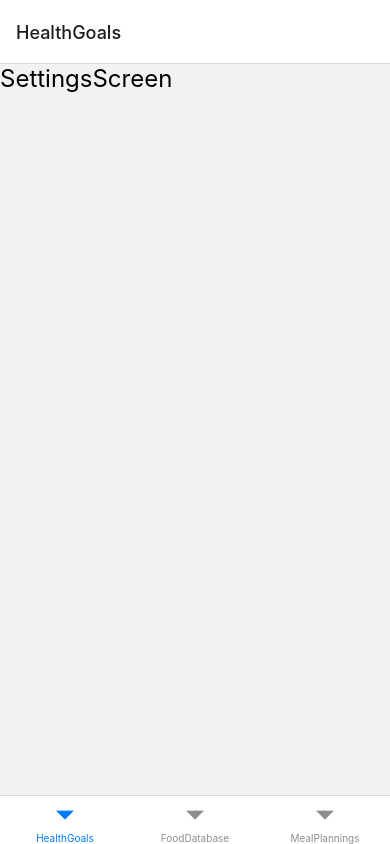
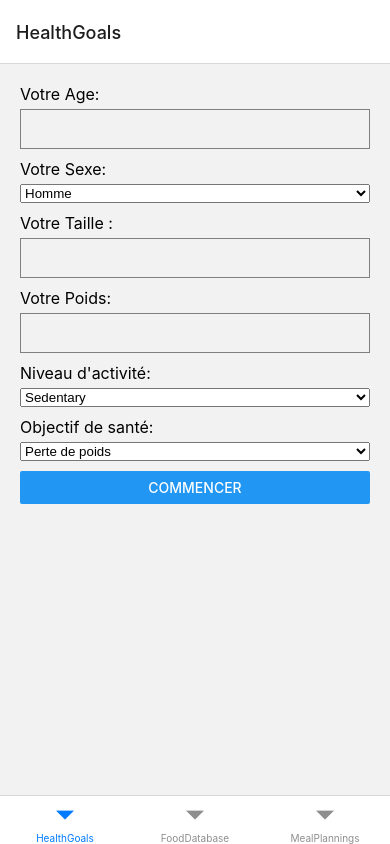
Before and after one commit to HNConan/ReactProject, a React Native app in the folder Project/: screen /HealthGoals in a window 390 px wide. Built offline with nearby package versions, Linux system fonts and the light colour scheme.

Commit message:
Début HealthGoals

```diff
--- a/Project/Screen/HealthGoals.js
+++ b/Project/Screen/HealthGoals.js
@@ -1,13 +1,115 @@
-import React from 'react';
-import { View, Text, Button } from 'react-native';
+import React, {useState} from 'react';
+import {StyleSheet, View,Text,TextInput, Button } from 'react-native';
+import {Picker} from '@react-native-picker/picker';
+import { TouchableWithoutFeedback } from 'react-native';
+import { Keyboard } from 'react-native';
 
-const HealthGoals = ({ navigation }) => {
+const handleDismissKeyboard = () => {
+  Keyboard.dismiss();
+};
+
+
+const HealthGoals = () => {
+  const [age, setAge] = useState('');
+  const [gender, setGender] = useState('');
+  const [height, setHeight] = useState('');
+  const [weight, setWeight] = useState('');
+  const [activityLevel, setActivityLevel] = useState('');
+  const [healthGoal, setHealthGoal] = useState('');
+
+  const handleSubmit = () => {
+    console.log('Form submitted!');
+    console.log('Age:', age);
+    console.log('Gender:', gender);
+    console.log('Height:', height);
+    console.log('Weight:', weight);
+    console.log('Activity Level:', activityLevel);
+    console.log('Health Goal:', healthGoal);
+  };
+
   return (
-    <View>
-      <Text style={{ fontSize: 24 }}>SettingsScreen </Text>
+    <TouchableWithoutFeedback onPress={handleDismissKeyboard}>
+    <View style={styles.container}>
+      <Text style={styles.label}>Votre Age:</Text>
+      <TextInput style={styles.input} value={age} onChangeText={text => setAge(text)} keyboardType="numeric"/>
 
+      <Text style={styles.label}>Votre Sexe:</Text>
+      <Picker
+        style={styles.picker}
+        selectedValue={activityLevel}
+        onValueChange={(itemValue) => setActivityLevel(itemValue)}
+      >
+        <Picker.Item label="Homme" value="Male" />
+        <Picker.Item label="Femme" value="Female" />
+        <Picker.Item label="Non Binaire" value="binary" />
+      </Picker>
+
+      <Text style={styles.label}>Votre Taille :</Text>
+      <TextInput
+        style={styles.input}
+        value={height}
+        onChangeText={text => setHeight(text)}
+        keyboardType="numeric"
+      />
+
+      <Text style={styles.label}>Votre Poids:</Text>
+      <TextInput
+        style={styles.input}
+        value={weight}
+        onChangeText={text => setWeight(text)}
+        keyboardType="numeric"
+      />
+
+      <Text style={styles.label}>Niveau d'activité:</Text>
+      <Picker
+        style={styles.picker}
+        selectedValue={activityLevel}
+        onValueChange={(itemValue) => setActivityLevel(itemValue)}
+      >
+        <Picker.Item label="Sedentary" value="sedentary" />
+        <Picker.Item label="Light Exercise" value="light exercise" />
+        <Picker.Item label="Moderate Exercise" value="moderate exercise" />
+        <Picker.Item label="Heavy Exercise" value="heavy exercise" />
+        <Picker.Item label="Extra Active" value="extra active" />
+      </Picker>
+
+      <Text style={styles.label}>Objectif de santé:</Text>
+      <Picker
+        style={styles.picker}
+        selectedValue={healthGoal}
+        onValueChange={(itemValue) => setHealthGoal(itemValue)}
+      >
+        <Picker.Item label="Perte de poids" value="weight loss" />
+        <Picker.Item label="Maintien de poids" value="weight maintenance" />
+        <Picker.Item label="Gain de Poids" value="weight gain" />
+      </Picker>
+
+      <Button title="Commencer" onPress={handleSubmit} />
     </View>
+    </TouchableWithoutFeedback>
+
   );
 };
 
+const styles = StyleSheet.create({
+  container: {
+    flex: 1,
+    padding: 20,
+  },
+  label: {
+    fontSize: 16,
+    marginBottom: 5,
+  },
+  input: {
+    height: 40,
+    borderColor: 'gray',
+    borderWidth: 1,
+    marginBottom: 10,
+    paddingHorizontal: 10,
+  },
+  picker: {
+    marginBottom: 10,
+  },
+});
+
 export default HealthGoals;
--- a/Project/package.json
+++ b/Project/package.json
@@ -10,6 +10,7 @@
   },
   "dependencies": {
     "@expo/webpack-config": "^18.0.1",
+    "@react-native-picker/picker": "^2.4.10",
     "@react-navigation/bottom-tabs": "^6.5.7",
     "expo": "~48.0.15",
     "expo-status-bar": "~1.4.4",
```
Also changed, not shown: 1 other file (tests, documents, lock files or other folders).
